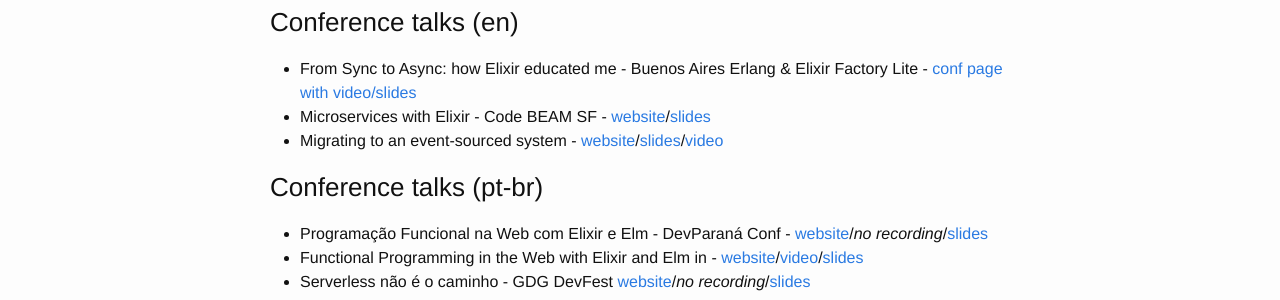
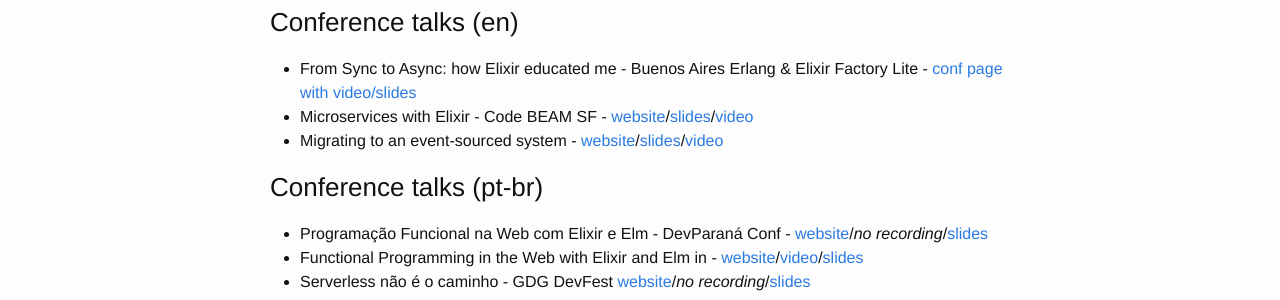
Before and after one commit to rhnonose/rhnonose.github.io, a Jekyll site: the page built from talks.md, in a window 1280 px wide. Shown: the part 161-461 px from the top of the page. Built offline with Jekyll 4.4.1, drawn with Linux system fonts in a browser that asks for light colours.

Commit message:
Update talks.md

```diff
--- a/talks.md
+++ b/talks.md
@@ -7,7 +7,7 @@
 ### Conference talks (en)
 
 - From Sync to Async: how Elixir educated me - Buenos Aires Erlang & Elixir Factory Lite - [conf page with video/slides][eflba]
-- Microservices with Elixir - Code BEAM SF - [website][codebeam]/[slides][codebeam-slides]
+- Microservices with Elixir - Code BEAM SF - [website][codebeam]/[slides][codebeam-slides]/[video][codebeam-video]
 - Migrating to an event-sourced system - [website][theconf]/[slides][theconf-slides]/[video][theconf-video]
 
 ### Conference talks (pt-br)
@@ -38,6 +38,7 @@
 [devfest-slides]: {{ site.url }}/serverless.pdf
 [codebeam]: https://codesync.global/conferences/code-beam-sf-2019/
 [codebeam-slides]: {{ site.url }}/microservices_elixir.pdf
+[codebeam-video]: https://www.youtube.com/watch?v=F3sbvpvNT9w
 [devparana]: https://www.meetup.com/developerparana/
 [theconf]: https://www.theconf.club/
 [theconf-slides]: https://docs.google.com/presentation/d/1wsbD6Bf2iEsKT0CBi81vkdEba1X_teLMQrunZTZCzAk/edit?usp=sharing
```
